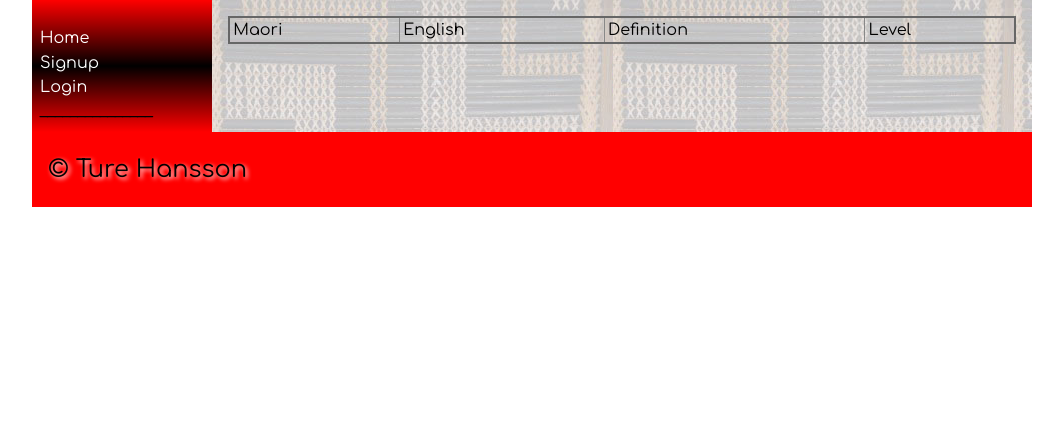
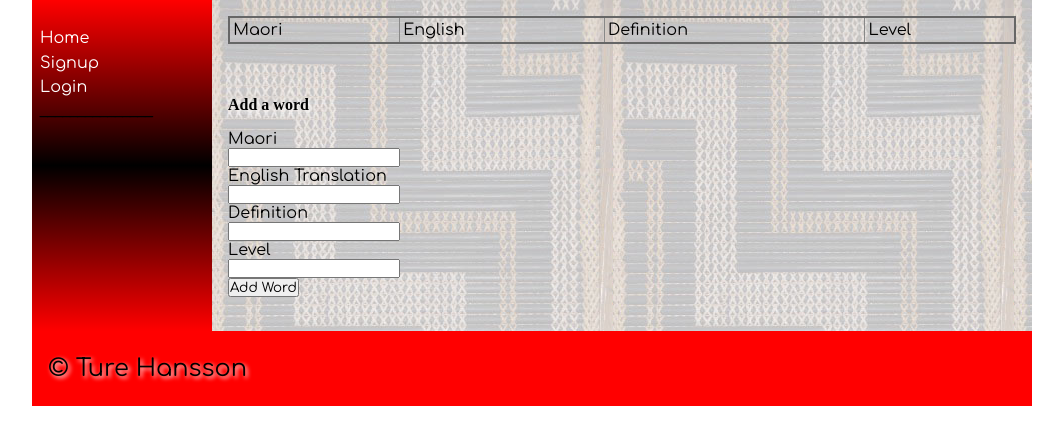
Before and after one commit to turehans/Maori-Engish-Dictionary, a Python web app: template templates/dictionary.html in a window 1280 px wide. Shown: the part 101-546 px from the top of the page, without its empty margins (108-1171 px from the left). Run offline with Jinja, Linux system fonts and the light colour scheme; the template is opened without the code that fills it, so the values that code supplies are empty; some web fonts are replaced.

Commit message:
Finnish adding and removing of words

```diff
--- a/templates/admin.html
+++ b/templates/admin.html
@@ -27,7 +27,7 @@ admin
   <div class="form-group">
     <div class="form-label"><label for="name">Category Name</label></div>
     <div class="form-element">
-      <select id="name" name="name">
+      <select id="id" name="id">
         {% for category in categories %}
         <option value="{{category[0]}}" >{{category[1]}}</option>
         {% endfor %}
--- a/templates/dictionary.html
+++ b/templates/dictionary.html
@@ -30,5 +30,42 @@
 </table>
 
 
+<br>
+<br>
+
+<h4>Add a word</h4>
+<form class="myform" method="POST", action="/add_word_to_database/?id={{ cat_id }}">
+  <div class="form-group">
+    <div class="form-label"><label for="name">Maori</label></div>
+    <div class="form-element"><input type="text" name="maori" id="maori" required></div>
+  </div>
+
+  <div class="form-group">
+    <div class="form-label"><label for="name">English Translation</label></div>
+    <div class="form-element"><input type="text" name="english" id="english" required></div>
+  </div>
+
+  <div class="form-group">
+    <div class="form-label"><label for="name">Definition</label></div>
+    <div class="form-element"><input type="text" name="definition" id="definition" required></div>
+  </div>
+
+  <div class="form-group">
+    <div class="form-label"><label for="name">Level</label></div>
+    <div class="form-element"><input type="text" name="level" id="level" required></div>
+  </div>
+
+
+  <div class="form-group">
+    <div class="form-label"></div>
+    <div class="form-element"><input type="submit" value="Add Word"></div>
+  </div>
+
+</form>
+
+
+<br>
+
+
 
 {% endblock %}
```
Also changed, not shown: app.py (+37 -4 lines), templates/word.html (+21 -0 lines), dictionary.db.
